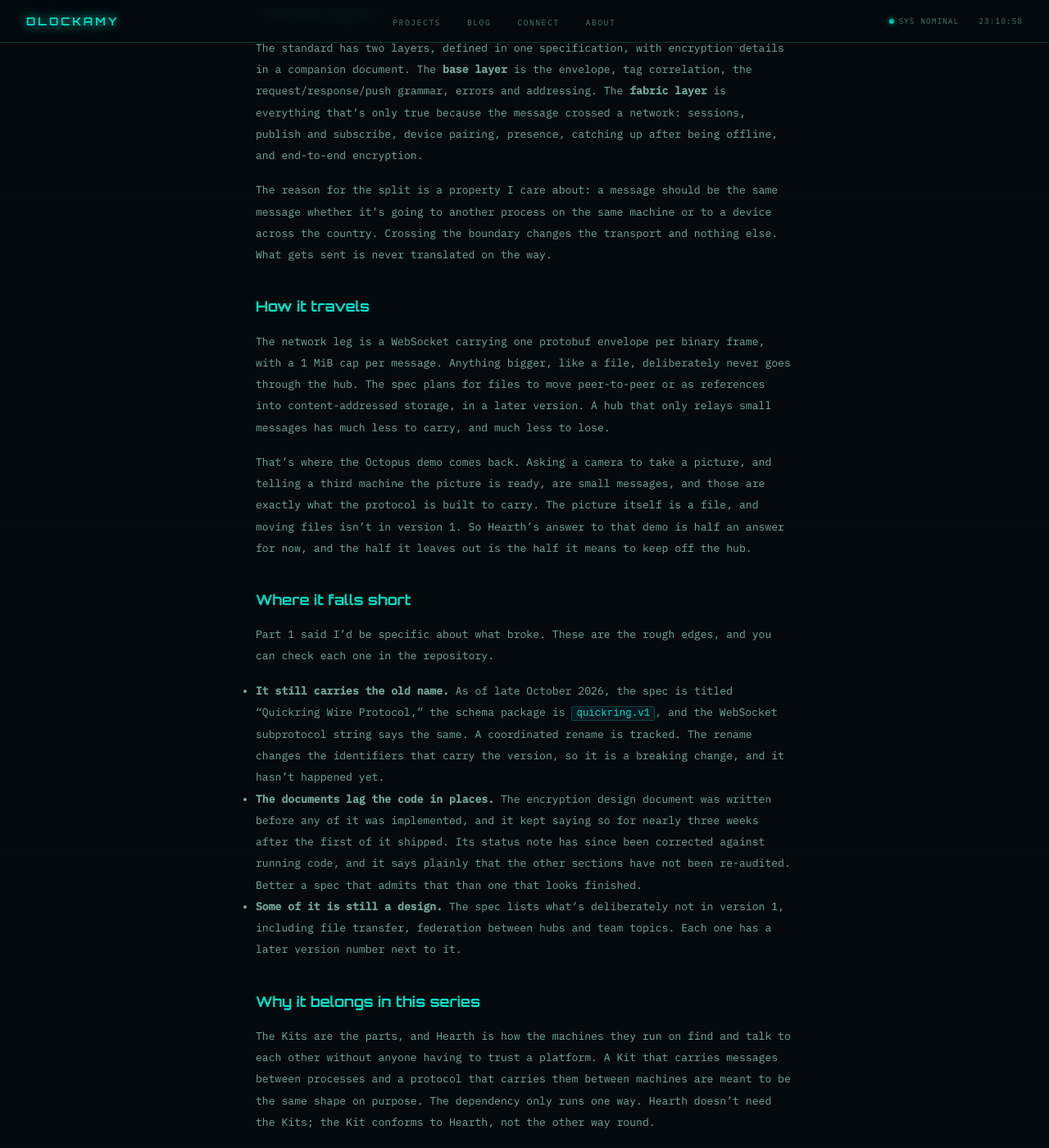
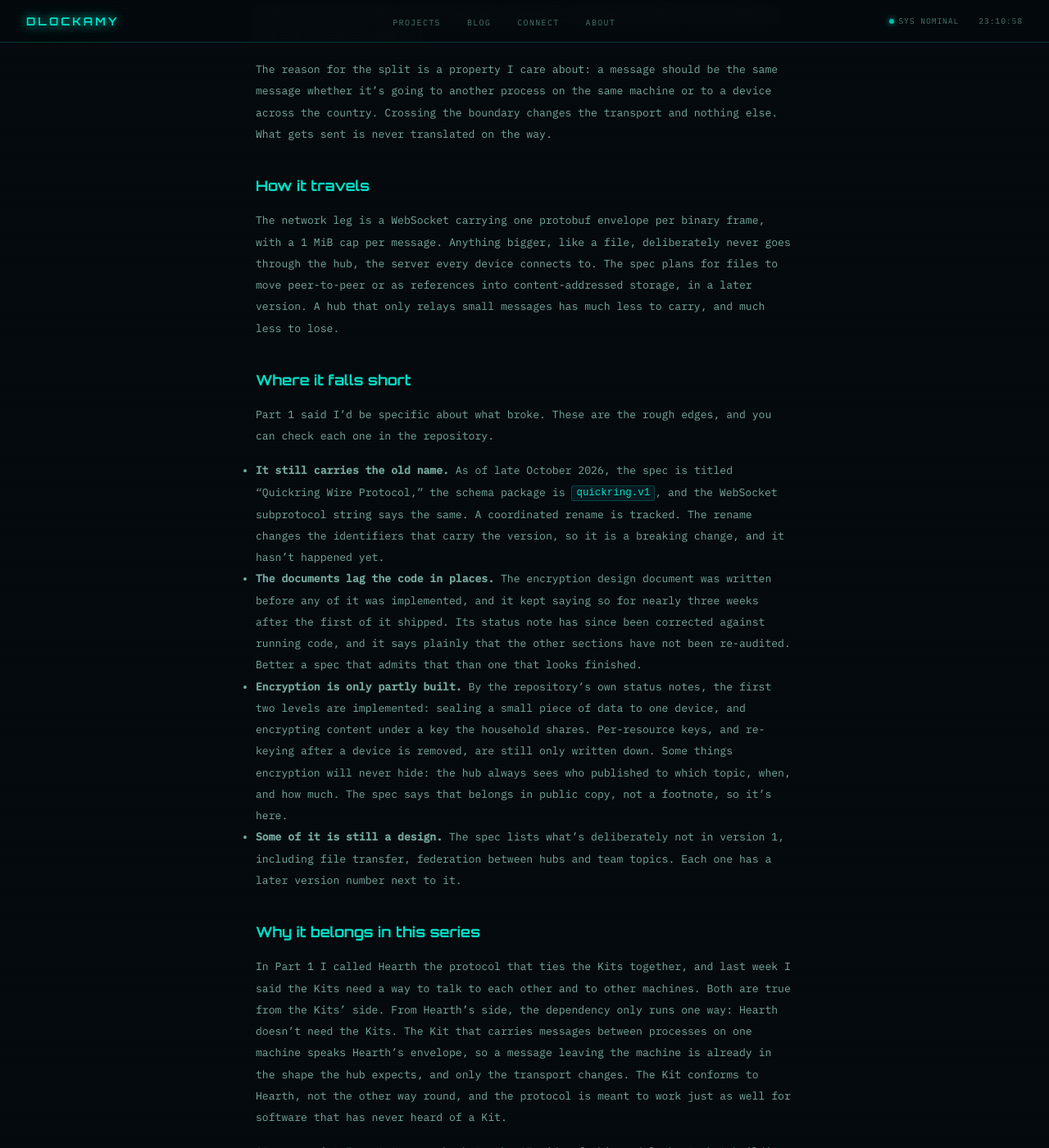
Before and after one commit to dlockamy/dlockamy.github.io, a Jekyll site: the page built from _posts/2026-11-02-hearth-the-plan-9-half.md, in a window 1280 px wide and 1400 px high, scrolled down 1738 px. Shown: the whole window at 82% size. Built offline with Jekyll 4.4.1, drawn with Linux system fonts in a browser that asks for light colours; some of the changed text lies outside the part shown.

Commit message:
Part 3: cut both Octopus blocks; fact-check and series-consistency fixes
DJ's ruling (2026-10-27): ship Mon 2026-11-02 with both PROPOSED Octopus
paragraphs cut. No PROPOSED markers or HTML comments remain in the post.

- Gloss "the hub" at first use.
- Drop an unconfirmed first-person line ("the move I find myself
  reaching for most"), pending DJ.
- Add an encryption-status bullet matching the Hearth repo's status notes
  (E0/E1 implemented; per-resource keys and rekey only specified; hub
  always sees metadata, per encryption.md section 2.3).
- Rewrite "Why it belongs in this series" to reconcile with Part 1 and
  Part 2 ("the protocol that ties the Kits together"): Hearth does not
  need the Kits; the Kit conforms to Hearth. Drops "without anyone having
  to trust a platform" (v1 is hub-anchored).
- LinkedIn override no longer asserts the capability-grant model in our
  own voice (encryption.md 1.2: capability core not implemented).

Rebased on master e47d000. Replaces go/part-3. Do not merge before
2026-11-02 00:00 UTC, and only after the Hearth status-line fix (LS-58)
is merged.

Co-Authored-By: Claude Opus 5.5 <noreply@anthropic.com>
Signed-off-by: Douglas J Lockamy <dlockamy@gmail.com>

```diff
--- a/_posts/2026-11-02-hearth-the-plan-9-half.md
+++ b/_posts/2026-11-02-hearth-the-plan-9-half.md
@@ -11,9 +11,9 @@ social:
   linkedin: |-
     I'm not claiming a new idea. I'm claiming the old one still works.
 
-    Part 3 of my series on the platform I'm building with AI is about Hearth, a small open protocol that borrows the discipline of Plan 9's 9P and applies it to a household instead of a data center. Capability grants instead of accounts, and a thin wire contract instead of a platform.
+    Part 3 of my series on the platform I'm building with AI is about Hearth, a small open protocol that borrows the discipline of Plan 9's 9P and applies it to a household instead of a data center.
 
-    The post covers what Hearth takes from 9P, the two things it adds, and where it still falls short. The spec is public, so you can check every claim against it.
+    The post covers what Hearth takes from 9P, the two things it adds, and where it still falls short, including how much of the encryption is actually built. The spec is public, so you can check every claim against it.
 
     Drafted with AI assistance.
   bluesky: |-
@@ -31,13 +31,6 @@ social:
 author: Douglas Lockamy
 ai_assisted: true
 ---
-
-<!-- PROPOSED, DJ TO CONFIRM: optional opening that calls back to the Octopus demo in Part 1. Keep, rewrite or cut. It does not claim the demo runs on Hearth today. -->
-The demo that hooked me in Part 1 ended with a picture. One machine told another
-machine's webcam to take a photo, and the photo showed up as the front window on
-a third. That's a fair test for any protocol meant to connect the devices in a
-house, so I'll come back to it further down.
-<!-- END PROPOSED -->
 
 In [Part 1](/posts/2026/10/19/where-an-os-idea-started/) I said the idea came
 from two places. BeOS gave me the Kit: a system made of parts with clear edges,
@@ -93,7 +86,6 @@ The second is the handle. Multi-step conversations, like pairing a new device,
 use **a handle the server hands out** and carry it across the steps, rather than
 inventing a new message type per step. That borrows the shape of 9P's `walk`,
 but in real 9P the client picks the handle (the fid). In Hearth the server does.
-It's the move I find myself reaching for most.
 
 ## The two layers
 
@@ -113,18 +105,10 @@ nothing else. What gets sent is never translated on the way.
 
 The network leg is a WebSocket carrying one protobuf envelope per binary frame,
 with a 1 MiB cap per message. Anything bigger, like a file, deliberately never
-goes through the hub. The spec plans for files to move peer-to-peer or as
-references into content-addressed storage, in a later version. A hub that only
-relays small messages has much less to carry, and much less to lose.
-
-<!-- PROPOSED, DJ TO CONFIRM: the Octopus callback, paired with the opening above. Cut both or neither. -->
-That's where the Octopus demo comes back. Asking a camera to take a picture,
-and telling a third machine the picture is ready, are small messages, and those
-are exactly what the protocol is built to carry. The picture itself is a file,
-and moving files isn't in version 1. So Hearth's answer to that demo is half an
-answer for now, and the half it leaves out is the half it means to keep off the
-hub.
-<!-- END PROPOSED -->
+goes through the hub, the server every device connects to. The spec plans for
+files to move peer-to-peer or as references into content-addressed storage, in
+a later version. A hub that only relays small messages has much less to carry,
+and much less to lose.
 
 ## Where it falls short
 
@@ -142,18 +126,27 @@ you can check each one in the repository.
   corrected against running code, and it says plainly that the other sections
   have not been re-audited. Better a spec that admits that than one that looks
   finished.
+- **Encryption is only partly built.** By the repository's own status notes,
+  the first two levels are implemented: sealing a small piece of data to one
+  device, and encrypting content under a key the household shares.
+  Per-resource keys, and re-keying after a device is removed, are still only
+  written down. Some things encryption will never hide: the hub always sees who
+  published to which topic, when, and how much. The spec says that belongs in
+  public copy, not a footnote, so it's here.
 - **Some of it is still a design.** The spec lists what's deliberately not in
   version 1, including file transfer, federation between hubs and team topics.
   Each one has a later version number next to it.
 
 ## Why it belongs in this series
 
-The Kits are the parts, and Hearth is how the machines they run on find and
-talk to each other without anyone having to trust a platform. A Kit that carries
-messages between processes and a protocol that carries them between machines
-are meant to be the same shape on purpose. The dependency only runs one way.
-Hearth doesn't need the Kits; the Kit conforms to Hearth, not the other way
-round.
+In Part 1 I called Hearth the protocol that ties the Kits together, and last
+week I said the Kits need a way to talk to each other and to other machines.
+Both are true from the Kits' side. From Hearth's side, the dependency only runs
+one way: Hearth doesn't need the Kits. The Kit that carries messages between
+processes on one machine speaks Hearth's envelope, so a message leaving the
+machine is already in the shape the hub expects, and only the transport
+changes. The Kit conforms to Hearth, not the other way round, and the protocol
+is meant to work just as well for software that has never heard of a Kit.
 
 At some point I want to come back to the AI side of this and look at what
 building this way has actually cost, and what it's bought. Until then, the spec
```
